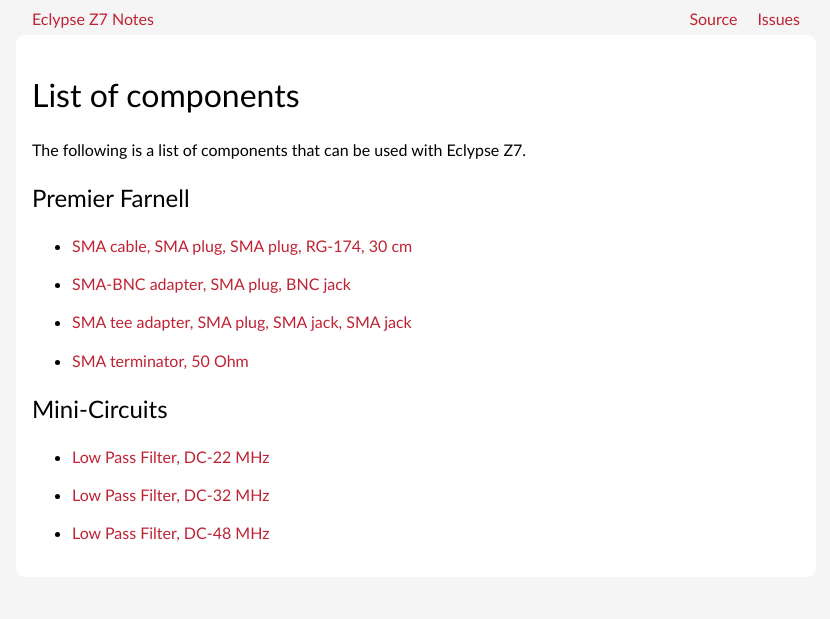
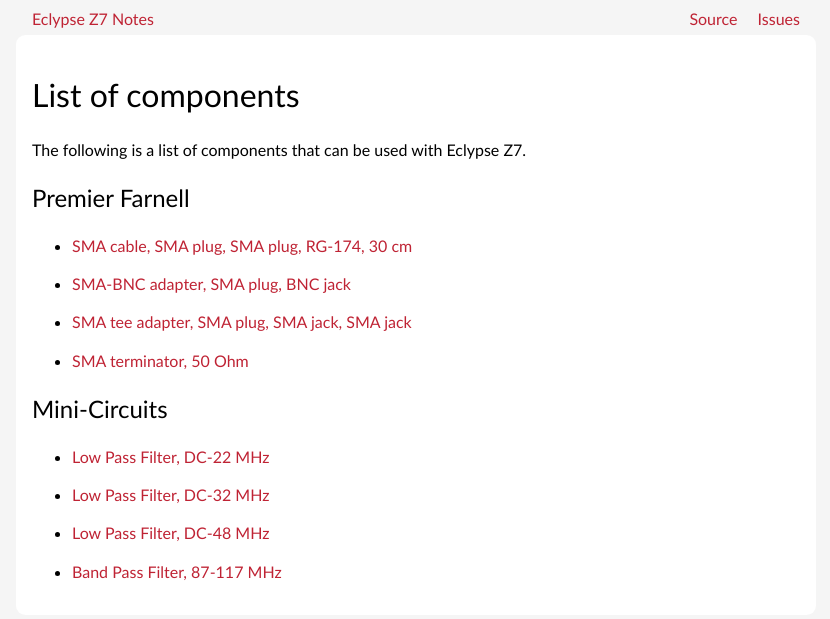
Before and after one commit to pavel-demin/eclypse-z7-notes, a Jekyll site: the page built from components.md, in a window 1280 px wide. Shown: the top 619 px of the page, without its empty margins (224-1054 px from the left). Built offline with Jekyll 4.4.1, drawn with Linux system fonts in a browser that asks for light colours.

Commit message:
add SBP-100+ filter

```diff
--- a/components.md
+++ b/components.md
@@ -24,3 +24,5 @@
  - [Low Pass Filter, DC-32 MHz](https://www.minicircuits.com/WebStore/dashboard.html?model=SLP-30%2B)
 
  - [Low Pass Filter, DC-48 MHz](https://www.minicircuits.com/WebStore/dashboard.html?model=SLP-50%2B)
+
+ - [Band Pass Filter, 87-117 MHz](https://www.minicircuits.com/WebStore/dashboard.html?model=SBP-100%2B)
```
